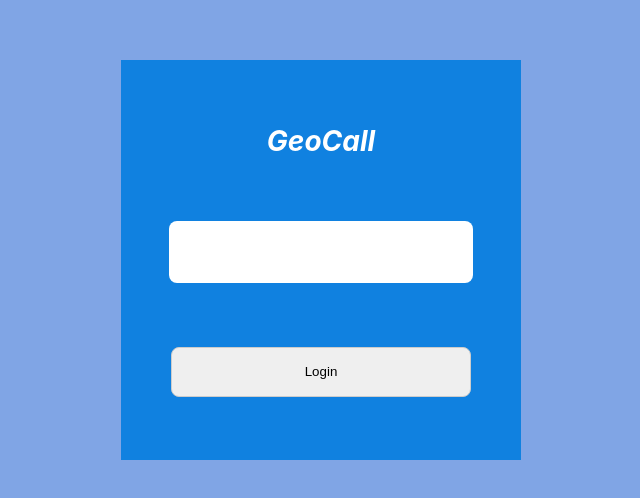
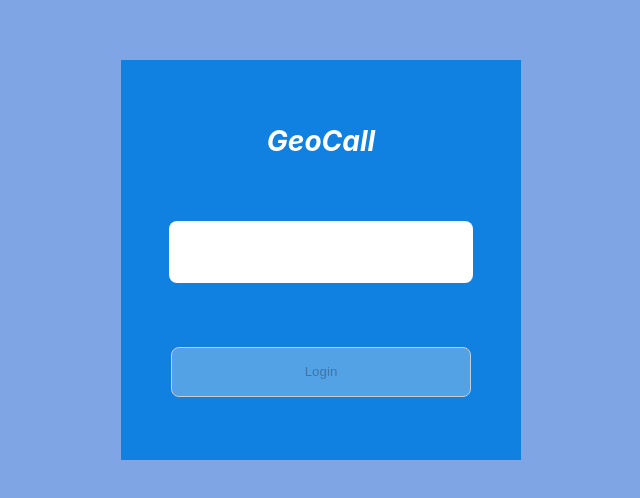
Before and after one commit to ali21032002/GeoChat, a React (Create React App) app in the folder front/: page / in a window 1280 px wide. Shown: the part 140-638 px from the top of the page, without its empty margins (319-959 px from the left). Built offline with nearby package versions, Linux system fonts and the light colour scheme.

Commit message:
create handler for login and conponent folder

```diff
--- a/front/src/LoginPage/LoginPage.js
+++ b/front/src/LoginPage/LoginPage.js
@@ -1,27 +1,31 @@
-import React from 'react';
+import React, { useState } from 'react';
+import { useNavigate } from 'react-router-dom';
+import LoginButton from './loginComponents/loginButton';
+import LoginInput from './loginComponents/loginInput';
+import Logo from './loginComponents/logo';
+
 import './LoginPage.css';
 
-const Logo = () => {
-    return <p className='logo'>
-        GeoCall
-    </p>
-};
-
-const LoginInput = () => {
-    return <input className="l_page_input" />
-};
-
-const LoginButton = () => {
-    return <button className='l_page_login_button'>Login</button>
+const isUsernameValid = (username) => {
+    return username.length > 0 && username.length < 10 && !username.includes(' ');
 }
 
 export default function LoginPage() {
+    const [userName, setUserName] = useState('');
+    const navigate = useNavigate();
+
+    const handleLogin = () => {
+        navigate('/map');
+    }
+
     return (
         <div className='l_page_main_container'>
             <div className='l_page_box'>
                 <Logo />
-                <LoginInput />
-                <LoginButton />
+                <LoginInput userName={userName} setUserName={setUserName} />
+                <LoginButton
+                    onClickHandler={handleLogin}
+                    disabled={!isUsernameValid(userName)} />
             </div>
         </div>
     )
--- /dev/null
+++ b/front/src/LoginPage/loginComponents/loginButton.js
@@ -0,0 +1,11 @@
+
+import React from "react";
+
+const LoginButton = ({ onClickHandler, disabled }) => {
+    return <button
+        className='l_page_login_button'
+        disabled={disabled}
+        onClick={onClickHandler}>Login</button>
+}
+
+export default LoginButton;
--- /dev/null
+++ b/front/src/LoginPage/loginComponents/loginInput.js
@@ -0,0 +1,21 @@
+import React from "react";
+
+const LoginInput = (props) => {
+
+    const { userName, setUserName } = props;
+
+    const handleValueChange = (e) => {
+        setUserName(e.target.value);
+
+        console.log(userName);
+    }
+
+    return <input
+        className="l_page_input"
+        value={userName}
+        onChange={handleValueChange}
+    />
+};
+
+
+export default LoginInput;
--- /dev/null
+++ b/front/src/LoginPage/loginComponents/logo.js
@@ -0,0 +1,10 @@
+import React from "react";
+
+const Logo = () => {
+    return <p className='logo'>
+        GeoCall
+    </p>
+};
+
+
+export default Logo;
```
